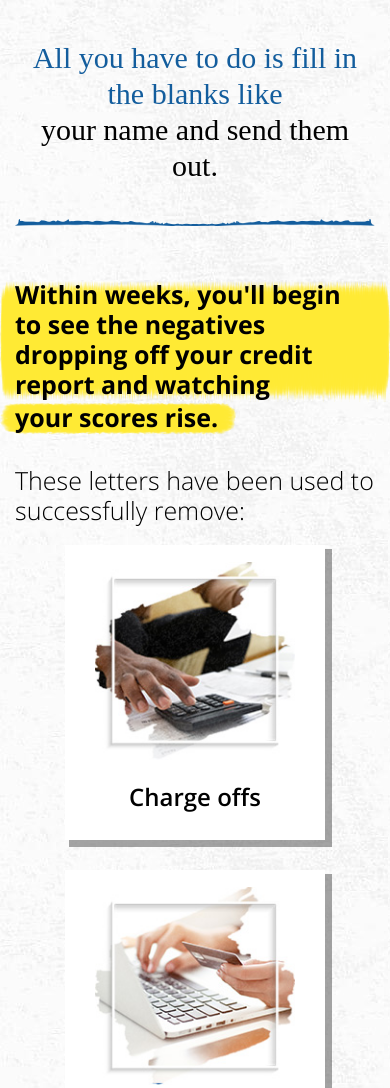
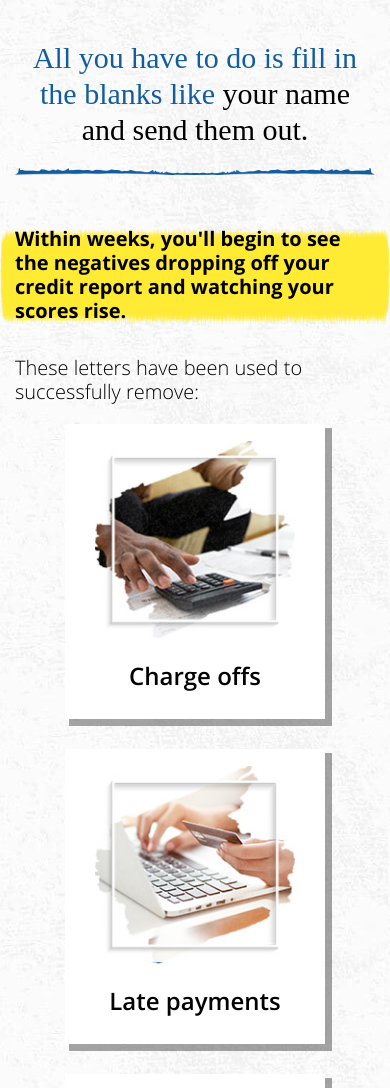
Before and after one commit to DhakaCoders/CreditSecrets-HTML, a plain HTML site: page index-3.html in a window 390 px wide. Shown: the top 1088 px of the page. Drawn offline with Linux system fonts and the light colour scheme; files whose address does not match are found by name; a web font is replaced by a local one.

Commit message:
font-size responsive

```diff
--- a/common.css
+++ b/common.css
@@ -262,6 +262,9 @@ h5 {
   h5 {
       font-size: 26px
   }
+  p br{
+    display: none;
+  }
 }
 
 
@@ -300,6 +303,9 @@ h5 {
   .show-xs{
       display: block!important;
   }
+  body {
+      font-size: 20px;
+  }
 
   h1 {
       font-size: 42px
--- a/index-3.html
+++ b/index-3.html
@@ -36,8 +36,9 @@
             <div class="cs-fill-blanks-sec-des-inr">
               <div class="dft-text-module">
                 <div class="dft-multiline-bg dst-mll-16">
-                  <p><span class="lazy" data-src="assets/images/text-line-bg-full.png">Within weeks, you'll begin to see the negatives dropping off your credit report and watching</span></p>
-                  <p><span class="lazy" data-src="assets/images/text-line-xs.png">your scores rise.</span></p>
+                  <p class="hide-md" style="font-size: 24.8px;"><span class="lazy" data-src="assets/images/text-line-bg-full.png">Within weeks, you'll begin to see the negatives dropping off your credit report and watching</span></p>
+                  <p class="hide-md"><span class="lazy" data-src="assets/images/text-line-xs.png">your scores rise.</span></p>
+                  <p class="show-md"><span class="lazy" data-src="assets/images/text-line-bg-full.png">Within weeks, you'll begin to see the negatives dropping off your credit report and watching your scores rise.</span></p>
                 </div>
                 <p>These letters have been used to successfully remove:</p>
               </div>
--- a/style-3.css
+++ b/style-3.css
@@ -13,7 +13,7 @@
 .dft-multiline-bg span {
     background-size: 100% 100%!important;
     background-repeat: no-repeat!important;
-    background-position: center center;
+    background-position: center center!important;
     background-size: contain;
     display: inline-block;
     vertical-align: baseline;
@@ -121,7 +121,9 @@
 	left: 0;
 	bottom: 141px;
 }
-
+.thats-not-all-sec{
+	padding-top: 15px;
+}
 .thats-not-all-sec-inr{
 	background: #fff;
 	padding: 0 30px 2px;
@@ -452,3 +454,41 @@
     color: #77818a;
     padding: 0 10px;
 }
+
+
+@media(max-width: 1199px){
+	.fl-sec-entry-hdr h2 {
+	    margin-bottom: 10px;
+	}
+
+}
+
+
+@media(max-width: 991px){
+
+}
+
+@media(max-width: 767px){
+	.fl-sec-entry-hdr h2 span{
+		display: inline;
+	}
+}
+
+@media(max-width: 639px){
+
+}
+
+@media(max-width: 575px){
+	.cs-fill-blanks-sec-rgt-circles {
+	    width: 158px;
+	    height: 158px;
+	}
+}
+
+@media(max-width: 479px){
+
+}
+
+@media(max-width: 359px){
+
+}
```
